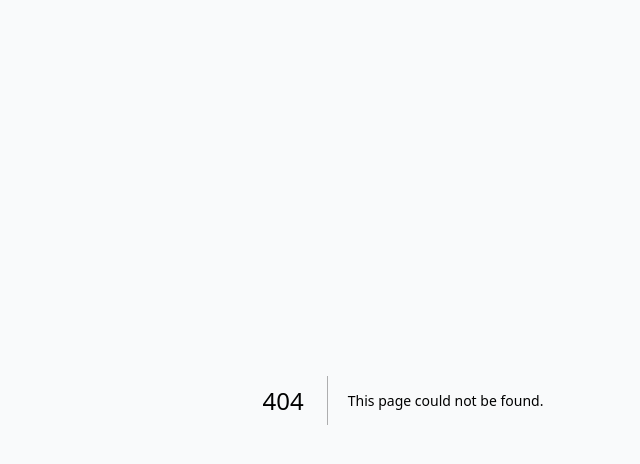
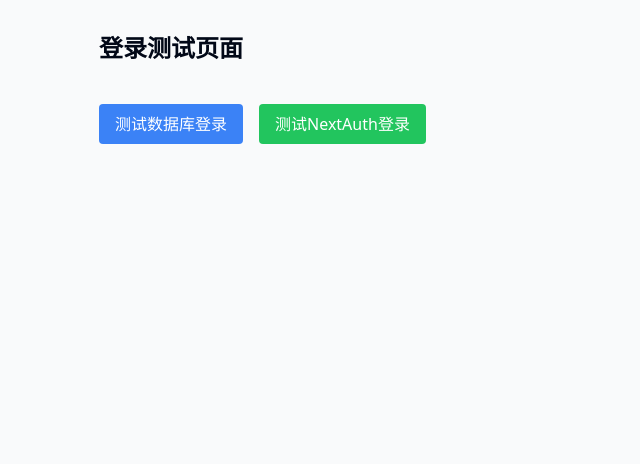
Before and after one commit to hongminZhang1/xinli, a Next.js app: page /test-login in a window 1280 px wide. Before the commit this address had no page. Shown: the top 464 px of the page, without its empty margins (237-877 px from the left). Built offline with nearby package versions, Linux system fonts and the light colour scheme.

Commit message:
添加登录测试页面 /test-login

```diff
--- /dev/null
+++ b/src/app/test-login/page.tsx
@@ -0,0 +1,91 @@
+"use client";
+
+import { useState } from "react";
+
+export default function LoginTestPage() {
+  const [result, setResult] = useState<any>(null);
+  const [loading, setLoading] = useState(false);
+
+  const testLogin = async () => {
+    setLoading(true);
+    setResult(null);
+
+    try {
+      const response = await fetch('/api/auth/test-login', {
+        method: 'POST',
+        headers: {
+          'Content-Type': 'application/json',
+        },
+        body: JSON.stringify({
+          username: 'admin',
+          password: 'admin123'
+        })
+      });
+
+      const data = await response.json();
+      setResult(data);
+    } catch (error) {
+      setResult({ error: error instanceof Error ? error.message : "Network error" });
+    }
+
+    setLoading(false);
+  };
+
+  const testActualLogin = async () => {
+    setLoading(true);
+    setResult(null);
+
+    try {
+      // 导入 signIn 动态
+      const { signIn } = await import('next-auth/react');
+
+      const result = await signIn('credentials', {
+        redirect: false,
+        username: 'admin',
+        password: 'admin123'
+      });
+
+      setResult({
+        type: 'NextAuth signIn result',
+        ...result
+      });
+    } catch (error) {
+      setResult({ error: error instanceof Error ? error.message : "NextAuth error" });
+    }
+
+    setLoading(false);
+  };
+
+  return (
+    <div className="max-w-2xl mx-auto p-8">
+      <h1 className="text-2xl font-bold mb-6">登录测试页面</h1>
+
+      <div className="space-y-4">
+        <button
+          onClick={testLogin}
+          disabled={loading}
+          className="bg-blue-500 text-white px-4 py-2 rounded hover:bg-blue-600 disabled:opacity-50"
+        >
+          {loading ? '测试中...' : '测试数据库登录'}
+        </button>
+
+        <button
+          onClick={testActualLogin}
+          disabled={loading}
+          className="bg-green-500 text-white px-4 py-2 rounded hover:bg-green-600 disabled:opacity-50 ml-4"
+        >
+          {loading ? '测试中...' : '测试NextAuth登录'}
+        </button>
+      </div>
+
+      {result && (
+        <div className="mt-6 p-4 bg-gray-100 rounded">
+          <h3 className="font-semibold mb-2">测试结果:</h3>
+          <pre className="text-sm overflow-auto">
+            {JSON.stringify(result, null, 2)}
+          </pre>
+        </div>
+      )}
+    </div>
+  );
+}
```
